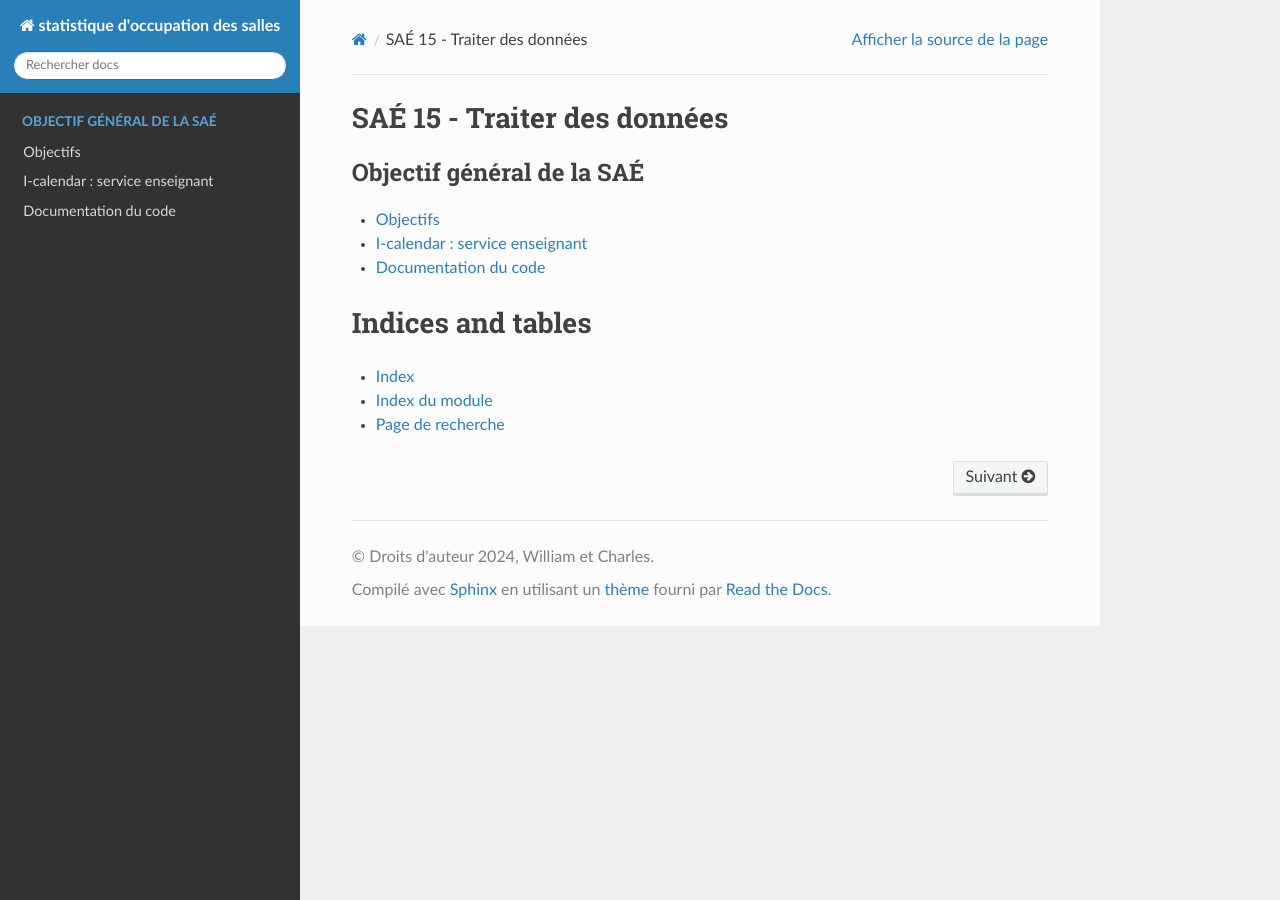
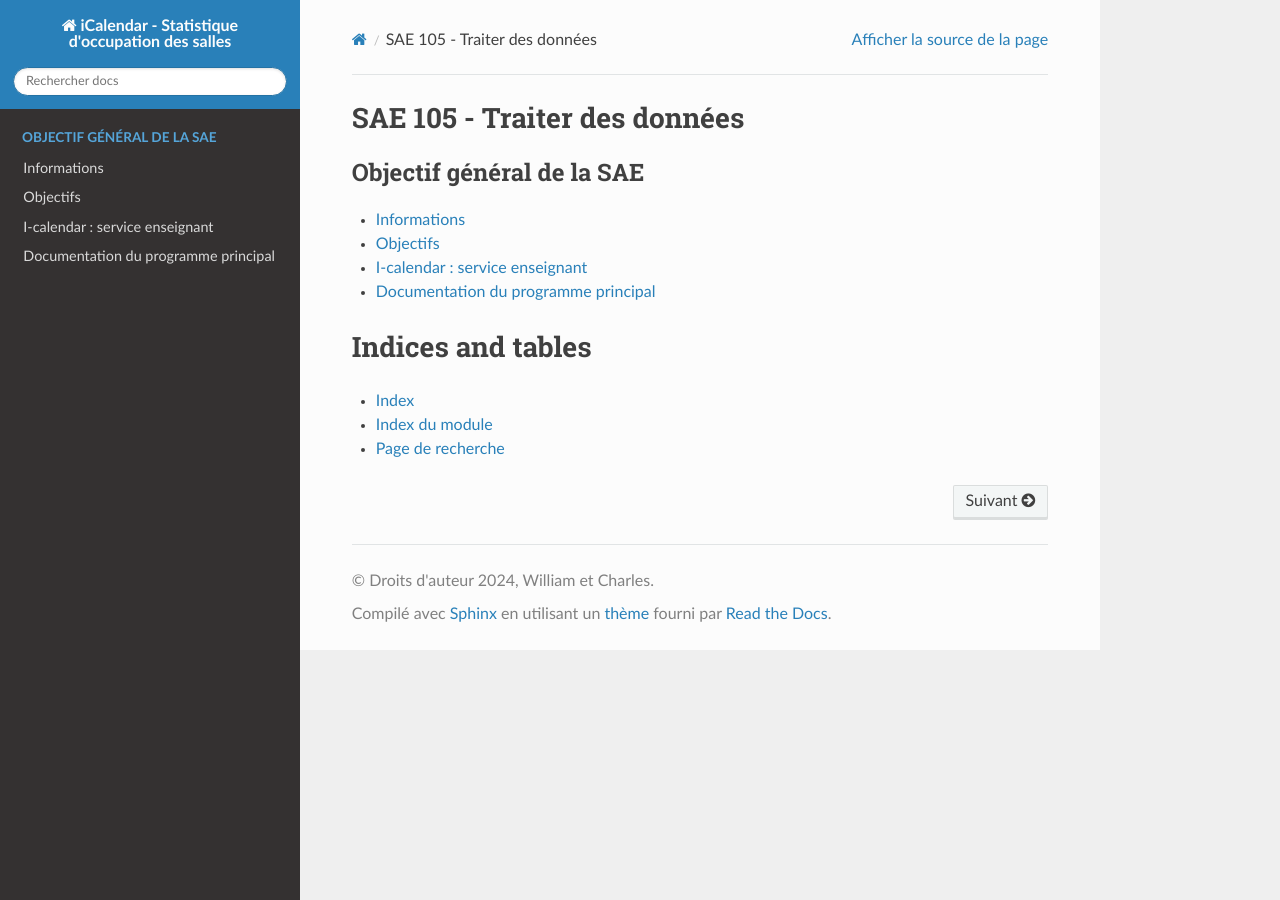
Before and after one commit to cAptive5976/icalendar-statistiques-occupation-des-salles, a Sphinx documentation site: the page built from docs/source/index.rst, in a window 1280 px wide. Built offline with Sphinx 7.4.7 and the Read the Docs theme 2.0.0, drawn with Linux system fonts in a browser that asks for light colours; pages that are not in the unit, such as notebooks, are missing from menus.

```diff
--- a/docs/source/conf.py
+++ b/docs/source/conf.py
@@ -1,7 +1,8 @@
 import os
 import sys
 
-
+sys.path.insert(0, os.path.abspath(os.path.join('..', '..')))
+print(sys.path)
 
 # Configuration file for the Sphinx documentation builder.
 #
@@ -11,7 +12,7 @@ import sys
 # -- Project information -----------------------------------------------------
 # https://www.sphinx-doc.org/en/master/usage/configuration.html#project-information
 
-project = "statistique d'occupation des salles"
+project = "iCalendar - Statistique d'occupation des salles"
 copyright = '2024,  William et  Charles'
 author = ' William et  Charles'
 release = '1.0'
@@ -29,7 +30,7 @@ extensions = [
 
 templates_path = ['_templates']
 exclude_patterns = []
-sys.path.insert(0, os.path.abspath('/home/etudiant/Documents/icalandar-statistiques-occupation-des-salles/occupation/occupation.py'))
+
 language = 'fr'
 
 # -- Options for HTML output -------------------------------------------------
--- a/docs/source/content/code.rst
+++ b/docs/source/content/code.rst
@@ -1,11 +1,11 @@
-Documentation du code
+Documentation du programme principal
 *********************
 
 .. automodule:: occupation
 
 
-Module 1
+Documentation du module occupation des salles
 ========================
 
-.. automodule:: occupation.module_occupation
+.. automodule:: module_occupation
    :members: 2
--- a/docs/source/index.rst
+++ b/docs/source/index.rst
@@ -1,14 +1,12 @@
-SAÉ 15 - Traiter des données
+SAE 105 - Traiter des données
 =======================================
 
 .. toctree::
    :maxdepth: 1
-   :caption: Objectif général de la SAÉ
-
-
+   :caption: Objectif général de la SAE
 
    :caption: Objectifs et cahiers des charges
-
+   content/infos
    content/objectifs
    content/cahier_des_charges
    content/code
```
Also changed, not shown: docs/source/content/infos.rst (added, +100 -0 lines).
